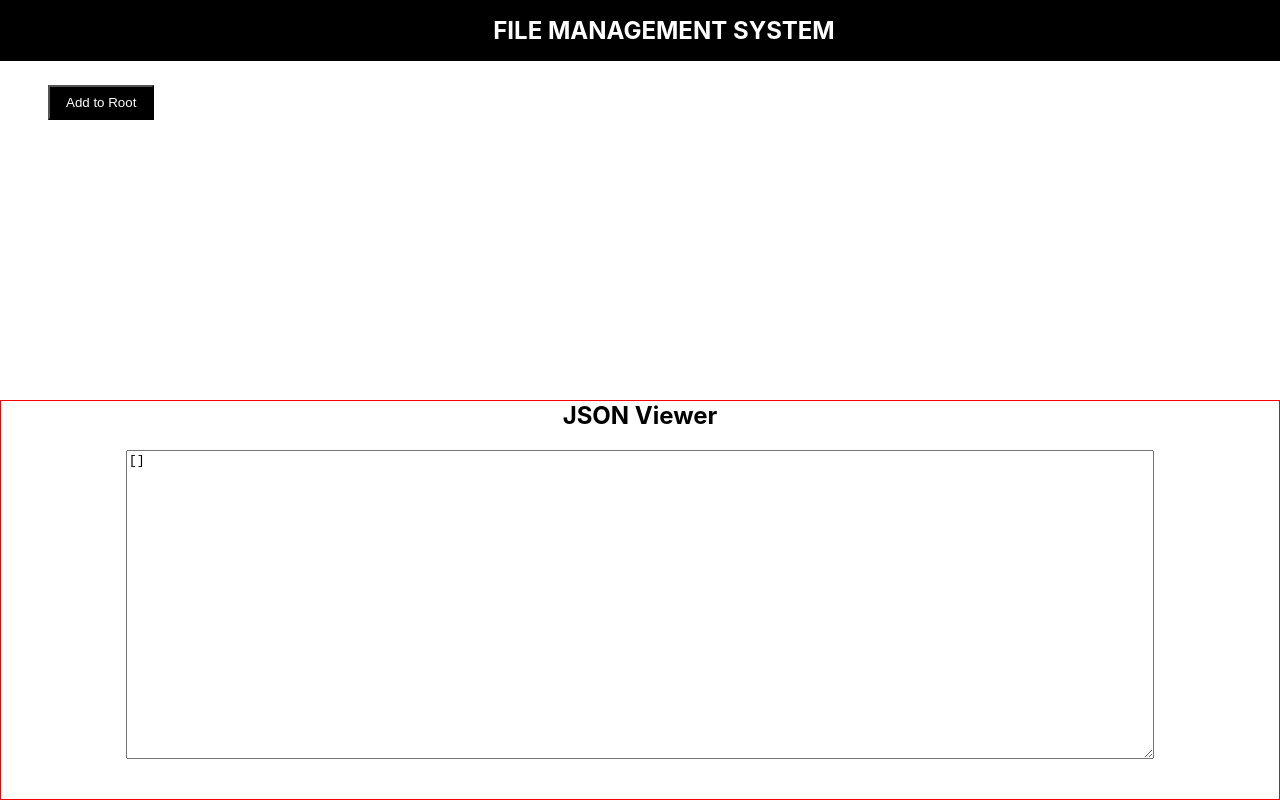
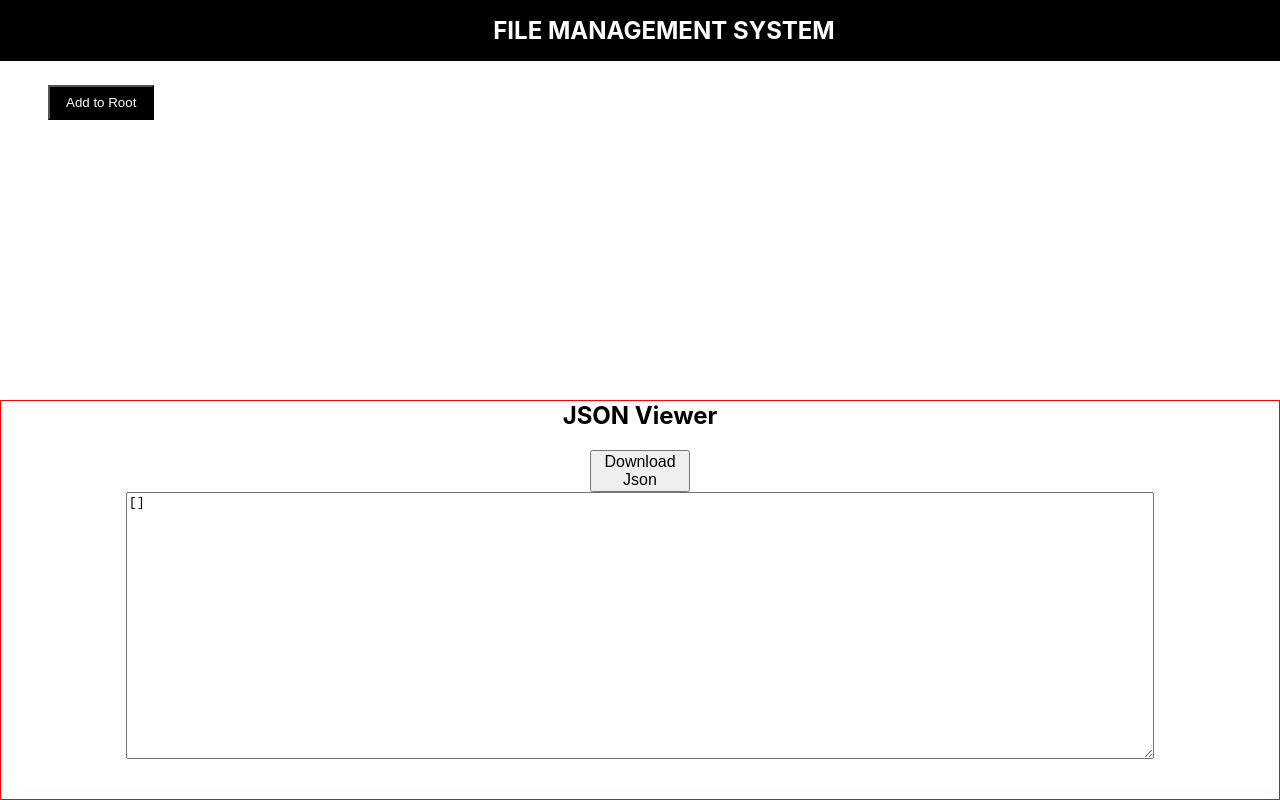
Before and after one commit to AriaCong-dev/file-system-app, a React (Create React App) app: page / in a window 1280 px wide. Shown: the top 800 px of the page. Built offline with nearby package versions, Linux system fonts and the light colour scheme.

Commit message:
Reload prev files and download applied

```diff
--- a/src/components/JsonViewer.module.scss
+++ b/src/components/JsonViewer.module.scss
@@ -23,3 +23,7 @@
   margin-top: auto; // push it to the bottom of the container
   margin-bottom: 40px; // add some space from bottom
 }
+.downloadBtn {
+  @include common-btn-rectangle;
+  height: 50px;
+}
--- a/src/components/JsonViewer.tsx
+++ b/src/components/JsonViewer.tsx
@@ -1,10 +1,47 @@
 import styles from './JsonViewer.module.scss'
 import { useTreeContext } from '../contexts/TreeContext'
+import { useEffect, useState } from 'react'
 
 const JsonViewer: React.FC = () => {
+  const [isLoading, setIsLoading] = useState(true)
+  const { treeArray, setTreeArray } = useTreeContext()
+
+  // Save data to local storage
+  useEffect(() => {
+    if (!isLoading) {
+      localStorage.setItem('treeArray', JSON.stringify(treeArray))
+    }
+  }, [treeArray])
+
+  // Get data from local storage
+  useEffect(() => {
+    const data = localStorage.getItem('treeArray')
+    if (data) {
+      setTreeArray(JSON.parse(data))
+    }
+    setIsLoading(false)
+  }, [])
+
+  const handleDownload = () => {
+    const fileContent = `export TreeArray from ${JSON.stringify(
+      treeArray,
+      null,
+      2
+    )}`
+    const blob = new Blob([fileContent], { type: 'text/javascript' })
+    const url = URL.createObjectURL(blob)
+    const a = document.createElement('a')
+    a.href = url
+    a.download = 'treeArray.js'
+    a.click()
+    URL.revokeObjectURL(url)
+  }
   return (
     <div className={styles.jsonViewerContainer}>
       <h2 className={styles.title}>JSON Viewer</h2>
+      <button className={styles.downloadBtn} onClick={handleDownload}>
+        Download Json
+      </button>
       <textarea
         readOnly
         className={styles.jsonViewer}
--- a/src/components/TreeNode.module.scss
+++ b/src/components/TreeNode.module.scss
@@ -46,14 +46,7 @@
   }
 }
 .typeSelectionBtn {
-  width: 100px;
-  height: 30px;
-  cursor: pointer;
-  transition: background-color 0.2s ease;
-  font-size: $font-size-base;
-  &:hover {
-    background-color: $hover-color;
-  }
+  @include common-btn-rectangle;
 }
 .collapseBtn {
   width: 15px;
--- a/src/styles/utils/_mixins.scss
+++ b/src/styles/utils/_mixins.scss
@@ -15,3 +15,14 @@
   margin: auto 0;
   text-align: center;
 }
+
+@mixin common-btn-rectangle {
+  width: 100px;
+  height: 30px;
+  cursor: pointer;
+  transition: background-color 0.2s ease;
+  font-size: $font-size-base;
+  &:hover {
+    background-color: $hover-color;
+  }
+}
```
